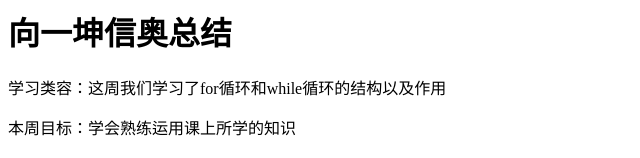
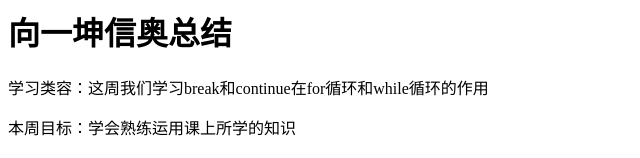
Before and after one commit to y75c/y75c.github.io, a plain HTML site: page oi.html in a window 1280 px wide. Shown: the top 158 px of the page, without its empty margins (0-640 px from the left). Drawn offline with Linux system fonts and the light colour scheme.

Commit message:
Update oi.html

```diff
--- a/oi.html
+++ b/oi.html
@@ -7,7 +7,7 @@ console.log('https://xzhao233.github.io/mh/')
 </head>
 <body>
 <h1>向一坤信奥总结</h1>
-<p>学习类容：这周我们学习了for循环和while循环的结构以及作用</p>
+<p>学习类容：这周我们学习break和continue在for循环和while循环的作用</p>
 <p>本周目标：学会熟练运用课上所学的知识</p>
 <p>未来目标：争取明年参加普及组和提高组比赛</p>
 </div>
```
